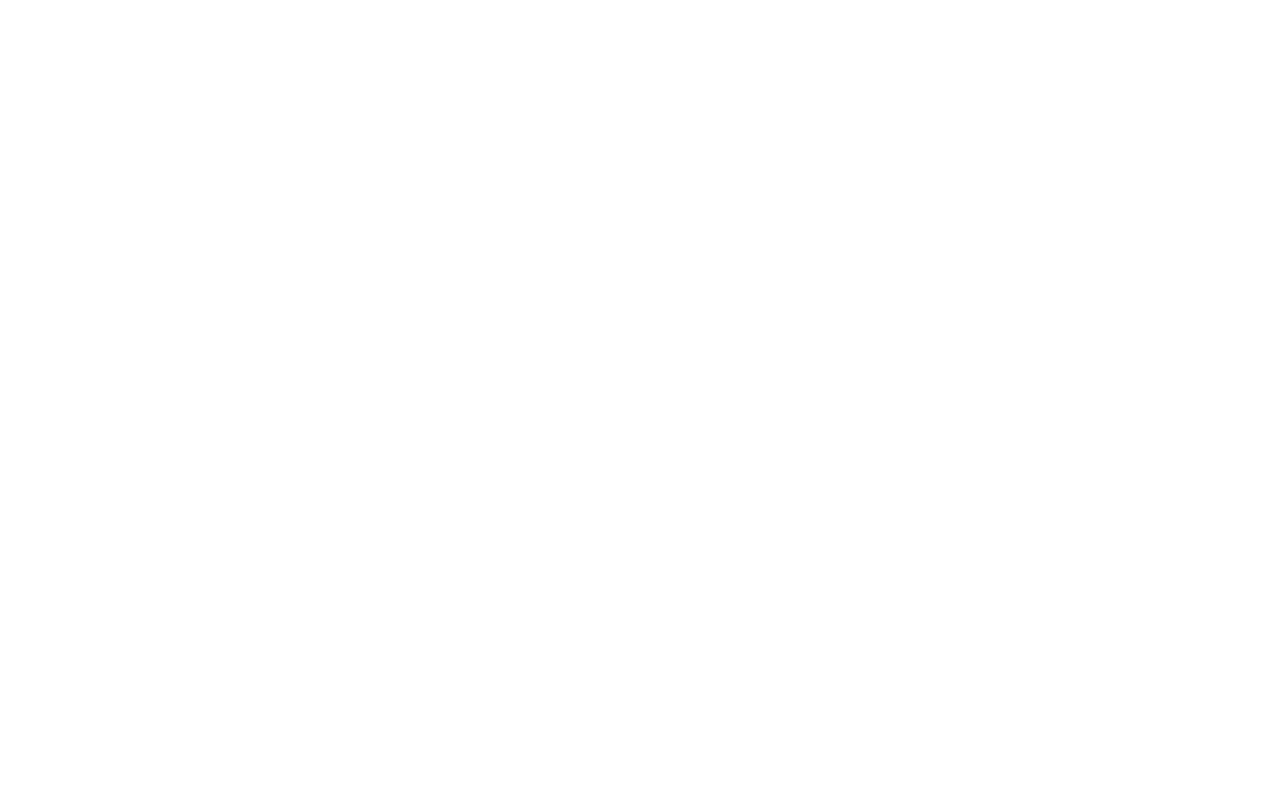
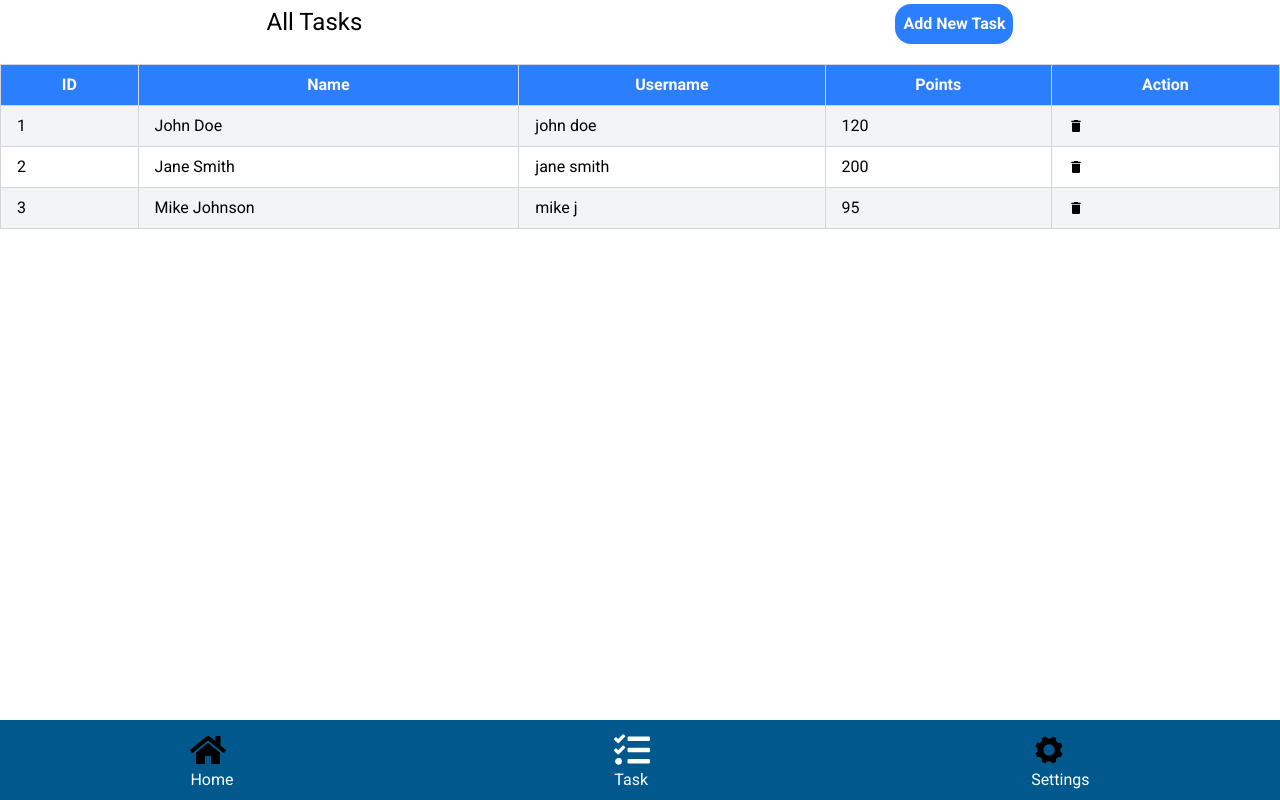
Before and after one commit to myconpeter/artcBot-frontend, a React (Vite) app: page /admin/task in a window 1280 px wide. Before the commit this address had no page. Built offline with nearby package versions, Linux system fonts and the light colour scheme.

Commit message:
worked on the admin page

```diff
--- /dev/null
+++ b/src/AdminPages/AdminLogin.jsx
@@ -0,0 +1,15 @@
+import React from 'react'
+
+const AdminLogin = () => {
+  return (
+    <div className='flex flex-col justify-center items-center w-screen h-screen'>
+      <h1 className='text-3xl font-bold'>Admin Login</h1>
+      <form action='#' className='mt-10 flex flex-col justify-center items-center'>
+        <input type='text' placeholder='Secret' className='text-center w-[100%] h-10 outline-2 outline-black' />
+        <button className='bg-blue-500 p-2  rounded-2xl text-white font-bold mt-3'>Submit</button>
+      </form>
+    </div>
+  )
+}
+
+export default AdminLogin
--- /dev/null
+++ b/src/AdminPages/SettingPage.jsx
@@ -0,0 +1,7 @@
+import React from 'react'
+
+const SettingPage = () => {
+  return <div>SettingPage... e go chill small</div>
+}
+
+export default SettingPage
--- /dev/null
+++ b/src/AdminPages/TaskPage.jsx
@@ -0,0 +1,54 @@
+import { MdDelete } from 'react-icons/md'
+import TaskModal from '../component/TaskModal'
+import { useState } from 'react'
+
+const TaskPage = () => {
+  const [isModalOpen, setIsModalOpen] = useState(false)
+
+  const data = [
+    { id: 1, name: 'John Doe', username: 'john doe', points: 120 },
+    { id: 2, name: 'Jane Smith', username: 'jane smith', points: 200 },
+    { id: 3, name: 'Mike Johnson', username: 'mike j', points: 95 },
+  ]
+  return (
+    <div className=''>
+      <div className='flex items-center justify-around'>
+        <h1 className='text-2xl text-center'>All Tasks</h1>
+        <button className='bg-blue-500 p-2 rounded-2xl text-white font-bold mt-1' onClick={() => setIsModalOpen(true)}>
+          Add New Task
+        </button>
+      </div>
+
+      <div className='overflow-x-auto mt-5'>
+        <table className='w-screen border-collapse border border-gray-300'>
+          <thead>
+            <tr className='bg-blue-500 text-white'>
+              <th className='border border-gray-300 px-4 py-2'>ID</th>
+              <th className='border border-gray-300 px-4 py-2'>Name</th>
+              <th className='border border-gray-300 px-4 py-2'>Username</th>
+              <th className='border border-gray-300 px-4 py-2'>Points</th>
+              <th className='border border-gray-300 px-4 py-2'>Action</th>
+            </tr>
+          </thead>
+          <tbody>
+            {data.map((user, index) => (
+              <tr key={user.id} className={index % 2 === 0 ? 'bg-gray-100' : 'bg-white'}>
+                <td className='border border-gray-300 px-4 py-2'>{user.id}</td>
+                <td className='border border-gray-300 px-4 py-2'>{user.name}</td>
+                <td className='border border-gray-300 px-4 py-2'>{user.username}</td>
+                <td className='border border-gray-300 px-4 py-2'>{user.points}</td>
+                <td className='border border-gray-300 px-4 py-2'>
+                  <MdDelete />
+                </td>
+              </tr>
+            ))}
+          </tbody>
+        </table>
+      </div>
+      {/* Include the TaskModal Component */}
+      <TaskModal isOpen={isModalOpen} onClose={() => setIsModalOpen(false)} />
+    </div>
+  )
+}
+
+export default TaskPage
--- /dev/null
+++ b/src/AdminPages/UserPage.jsx
@@ -0,0 +1,43 @@
+import { MdDelete } from 'react-icons/md'
+
+const UserPage = () => {
+  const data = [
+    { id: 1, name: 'John Doe', username: 'johndoe', points: 120 },
+    { id: 2, name: 'Jane Smith', username: 'janesmith', points: 200 },
+    { id: 3, name: 'Mike Johnson', username: 'mikej', points: 95 },
+  ]
+  return (
+    <div className=''>
+      <h1 className='text-2xl text-center'>All Users</h1>
+
+      <div className='overflow-x-auto'>
+        <table className='w-screen border-collapse border border-gray-300'>
+          <thead>
+            <tr className='bg-blue-500 text-white'>
+              <th className='border border-gray-300 px-4 py-2'>ID</th>
+              <th className='border border-gray-300 px-4 py-2'>Name</th>
+              <th className='border border-gray-300 px-4 py-2'>Username</th>
+              <th className='border border-gray-300 px-4 py-2'>Points</th>
+              <th className='border border-gray-300 px-4 py-2'>Action</th>
+            </tr>
+          </thead>
+          <tbody>
+            {data.map((user, index) => (
+              <tr key={user.id} className={index % 2 === 0 ? 'bg-gray-100' : 'bg-white'}>
+                <td className='border border-gray-300 px-4 py-2'>{user.id}</td>
+                <td className='border border-gray-300 px-4 py-2'>{user.name}</td>
+                <td className='border border-gray-300 px-4 py-2'>{user.username}</td>
+                <td className='border border-gray-300 px-4 py-2'>{user.points}</td>
+                <td className='border border-gray-300 px-4 py-2'>
+                  <MdDelete />
+                </td>
+              </tr>
+            ))}
+          </tbody>
+        </table>
+      </div>
+    </div>
+  )
+}
+
+export default UserPage
--- a/src/App.jsx
+++ b/src/App.jsx
@@ -12,6 +12,12 @@ import TaskLayout from './layouts/TaskLayout'
 import SocialTask from './taskPage/SocialTask'
 import RewardTask from './taskPage/RewardTask'
 import PatnerTask from './taskPage/PatnerTask'
+import ErrorPage from './pages/ErrorPage'
+import AdminLogin from './AdminPages/AdminLogin'
+import UserPage from './AdminPages/UserPage'
+import TaskPage from './AdminPages/TaskPage'
+import SettingPage from './AdminPages/SettingPage'
+import AdminLayout from './layouts/AdminLayout'
 
 function App() {
   return (
@@ -34,6 +40,13 @@ function App() {
             <Route path='partner' element={<PatnerTask />} />
           </Route>
         </Route>
+
+        <Route path='/admin' element={<AdminLayout />} errorElement={<ErrorPage />}>
+          <Route index element={<AdminLogin />} />
+          <Route path='user' element={<UserPage />} />
+          <Route path='task' element={<TaskPage />} />
+          <Route path='setting' element={<SettingPage />} />
+        </Route>
       </Routes>
     </BrowserRouter>
   )
--- /dev/null
+++ b/src/component/TaskModal.jsx
@@ -0,0 +1,34 @@
+const TaskModal = ({ isOpen, onClose }) => {
+  if (!isOpen) return null
+
+  return (
+    <div className='fixed inset-0 bg-white bg-opacity-50 flex justify-center items-center'>
+      <div className='bg-white p-5 rounded-lg shadow-lg w-96'>
+        <h3 className='font-bold text-lg'>New Task</h3>
+
+        <form className='mt-4'>
+          <label className='block mb-2'>
+            <span className='text-gray-700'>Title</span>
+            <input type='text' required className='w-full border p-2 rounded' placeholder='Task title...' />
+          </label>
+
+          <label className='block mb-2'>
+            <span className='text-gray-700'>Points</span>
+            <input type='number' required className='w-full border p-2 rounded' placeholder='Points...' />
+          </label>
+
+          <div className='flex justify-between mt-4'>
+            <button type='submit' className='bg-blue-500 text-white px-4 py-2 rounded'>
+              Save
+            </button>
+            <button type='button' onClick={onClose} className='bg-gray-500 text-white px-4 py-2 rounded'>
+              Cancel
+            </button>
+          </div>
+        </form>
+      </div>
+    </div>
+  )
+}
+
+export default TaskModal
--- /dev/null
+++ b/src/layouts/AdminLayout.jsx
@@ -0,0 +1,40 @@
+import { FaHome } from 'react-icons/fa'
+import { NavLink, Outlet } from 'react-router'
+import { FaTasks } from 'react-icons/fa'
+import { IoIosSettings } from 'react-icons/io'
+
+const AdminLayout = () => {
+  return (
+    <div className='w-screen flex bg-white min-h-screen'>
+      <nav className='flex justify-around items-center fixed bottom-0 bg-[#00588D] w-screen h-[10%] pt-1'>
+        <NavLink to='user'>
+          {({ isActive }) => (
+            <div className='flex flex-col justify-around'>
+              <FaHome className={isActive ? 'text-white text-4xl' : 'text-black  text-4xl'} />
+              <p className='text-white'> Home</p>
+            </div>
+          )}
+        </NavLink>
+        <NavLink to='task'>
+          {({ isActive }) => (
+            <div className='flex flex-col justify-around'>
+              <FaTasks className={isActive ? 'text-white text-4xl' : 'text-black  text-4xl'} />
+              <p className='text-white'> Task</p>
+            </div>
+          )}
+        </NavLink>
+        <NavLink to='setting'>
+          {({ isActive }) => (
+            <div className='flex flex-col justify-around'>
+              <IoIosSettings className={isActive ? 'text-white text-4xl' : 'text-black  text-4xl'} />
+              <p className='text-white'> Settings</p>
+            </div>
+          )}
+        </NavLink>
+      </nav>
+      <Outlet />
+    </div>
+  )
+}
+
+export default AdminLayout
--- /dev/null
+++ b/src/pages/ErrorPage.jsx
@@ -0,0 +1,13 @@
+import React from 'react'
+
+const ErrorPage = () => {
+  return (
+    <div className='flex items-center justify-center bg-black'>
+      <div className='text-white text-3xl font-bold'>
+        <p>Page Not Found</p>
+      </div>
+    </div>
+  )
+}
+
+export default ErrorPage
```
